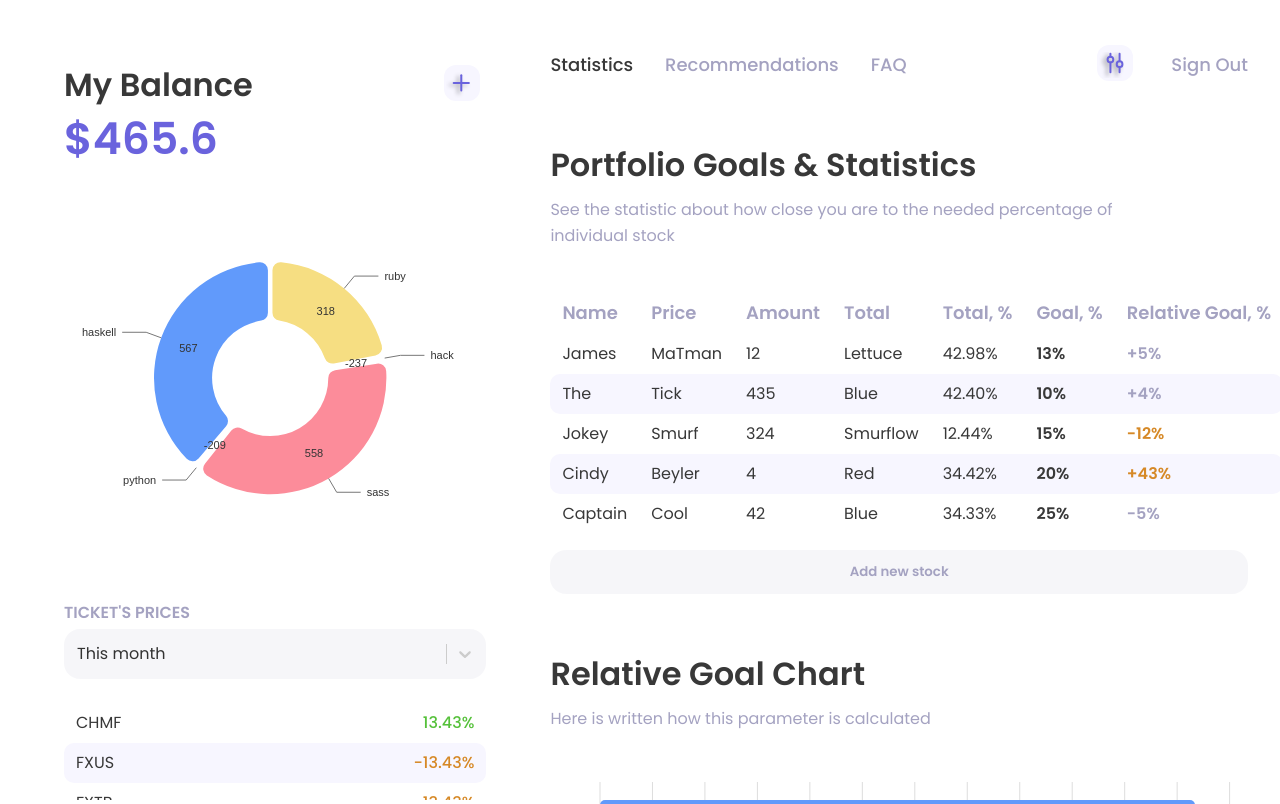
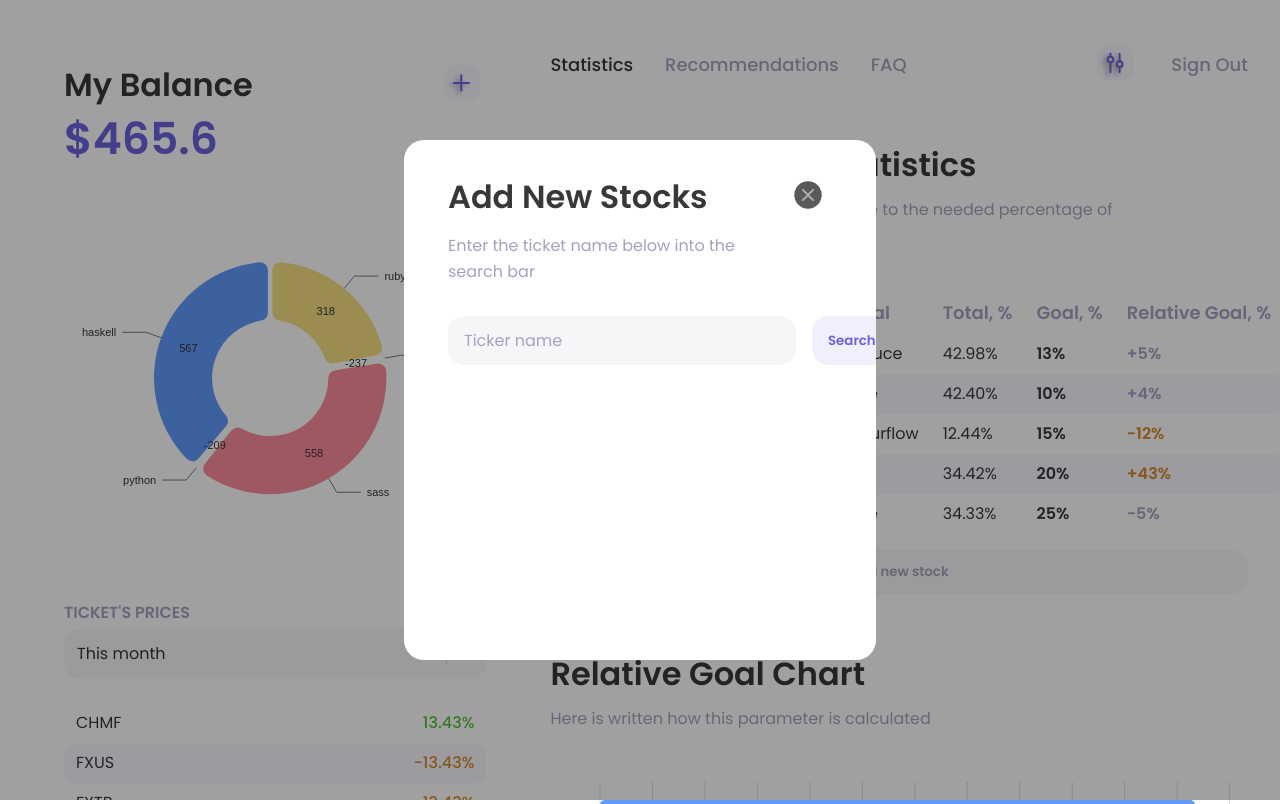
Before and after one commit to bacebu4/investing, a React (Create React App) app: page / in a window 1280 px wide. Both pictures are taken after a click on the button "Add new stock". Built offline with nearby package versions, Linux system fonts and the light colour scheme.

Commit message:
layout: created modal for adding new stocks

```diff
--- /dev/null
+++ b/src/containers/NewStockModal.tsx
@@ -0,0 +1,59 @@
+import Modal from "react-modal";
+import { FlexBox } from "../components/FlexBox";
+import { Title } from "../components/Title";
+import { CloseButton } from "../components/CloseButton";
+import { ExplanationText } from "../components/ExplanationText";
+import { BaseInput } from "../components/BaseInput";
+import { BaseButton } from "../components/BaseButton";
+
+type NewStockModalProps = {
+  setModalIsOpen: React.Dispatch<React.SetStateAction<boolean>>;
+  modalIsOpen: boolean;
+};
+
+const customStyles = {
+  content: {
+    top: "50%",
+    left: "50%",
+    right: "auto",
+    bottom: "auto",
+    marginRight: "-50%",
+    transform: "translate(-50%, -50%)",
+    width: "30%",
+    height: "60%",
+    border: 0,
+    borderRadius: "20px",
+    paddingLeft: "44px",
+    paddingRight: "44px",
+  },
+};
+
+export const NewStockModal: React.FC<NewStockModalProps> = ({
+  setModalIsOpen,
+  modalIsOpen,
+}) => {
+  return (
+    <Modal
+      isOpen={modalIsOpen}
+      onRequestClose={() => setModalIsOpen(false)}
+      style={customStyles}
+      contentLabel="Add Stocks Modal"
+    >
+      <FlexBox ai="center" jc="space-between" mt="16px">
+        <Title>Add New Stocks</Title>
+        <CloseButton onClick={() => setModalIsOpen(false)} />
+      </FlexBox>
+
+      <ExplanationText mt="16px">
+        Enter the ticket name below into the search bar
+      </ExplanationText>
+
+      <section>
+        <FlexBox mt="32px">
+          <BaseInput placeholder="Ticker name" />
+          <BaseButton ml="16px">Search</BaseButton>
+        </FlexBox>
+      </section>
+    </Modal>
+  );
+};
--- a/src/containers/Statistics.tsx
+++ b/src/containers/Statistics.tsx
@@ -1,4 +1,4 @@
-import React from "react";
+import React, { useState } from "react";
 import { BaseButton } from "../components/BaseButton";
 import { ExplanationText } from "../components/ExplanationText";
 import { FlexBox } from "../components/FlexBox";
@@ -7,10 +7,17 @@ import { InfoCard } from "../components/InfoCard";
 import { TableStats } from "../components/TableStats";
 import { Title } from "../components/Title";
 import { mockData } from "../mockData";
+import { NewStockModal } from "./NewStockModal";
 
 export const Statistics: React.FC = () => {
+  const [modalIsOpen, setModalIsOpen] = useState(false);
+
   return (
     <>
+      <NewStockModal
+        modalIsOpen={modalIsOpen}
+        setModalIsOpen={setModalIsOpen}
+      />
       <section>
         <Title mt="64px">Portfolio Goals & Statistics</Title>
 
@@ -22,7 +29,11 @@ export const Statistics: React.FC = () => {
         <TableStats />
 
         <FlexBox pr="32px">
-          <BaseButton mt="16px" color="gray">
+          <BaseButton
+            mt="16px"
+            color="gray"
+            onClick={() => setModalIsOpen(true)}
+          >
             Add new stock
           </BaseButton>
         </FlexBox>
```
